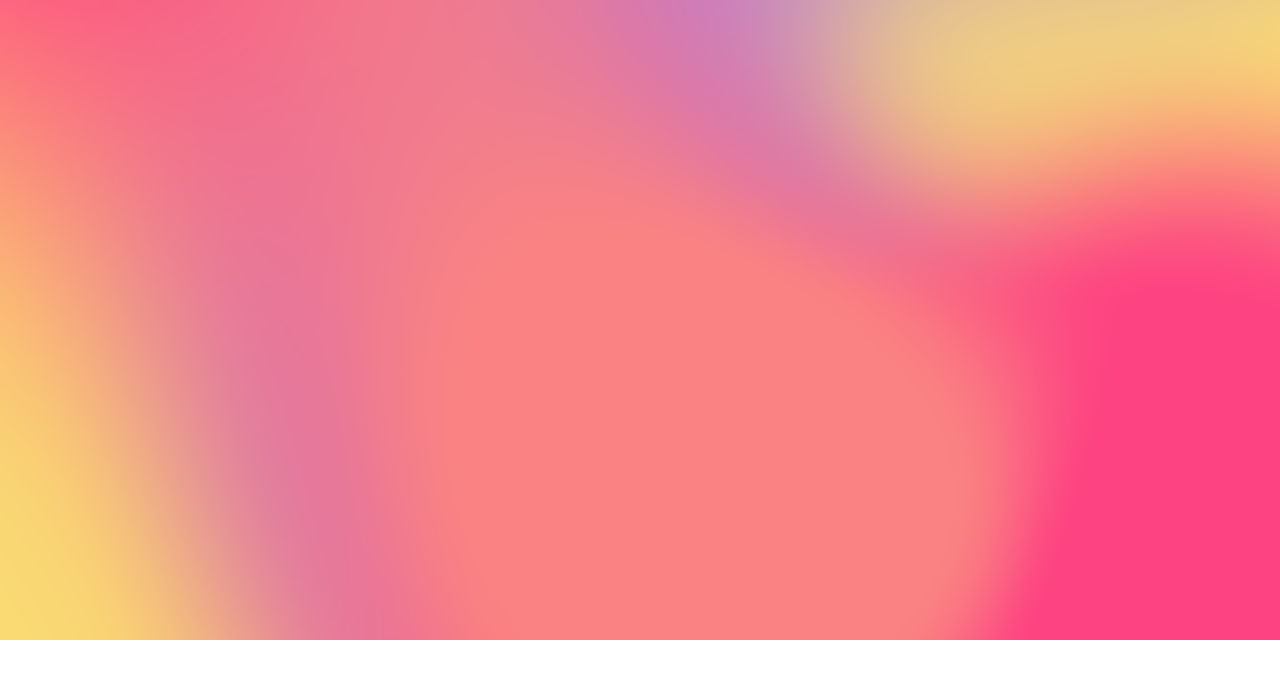
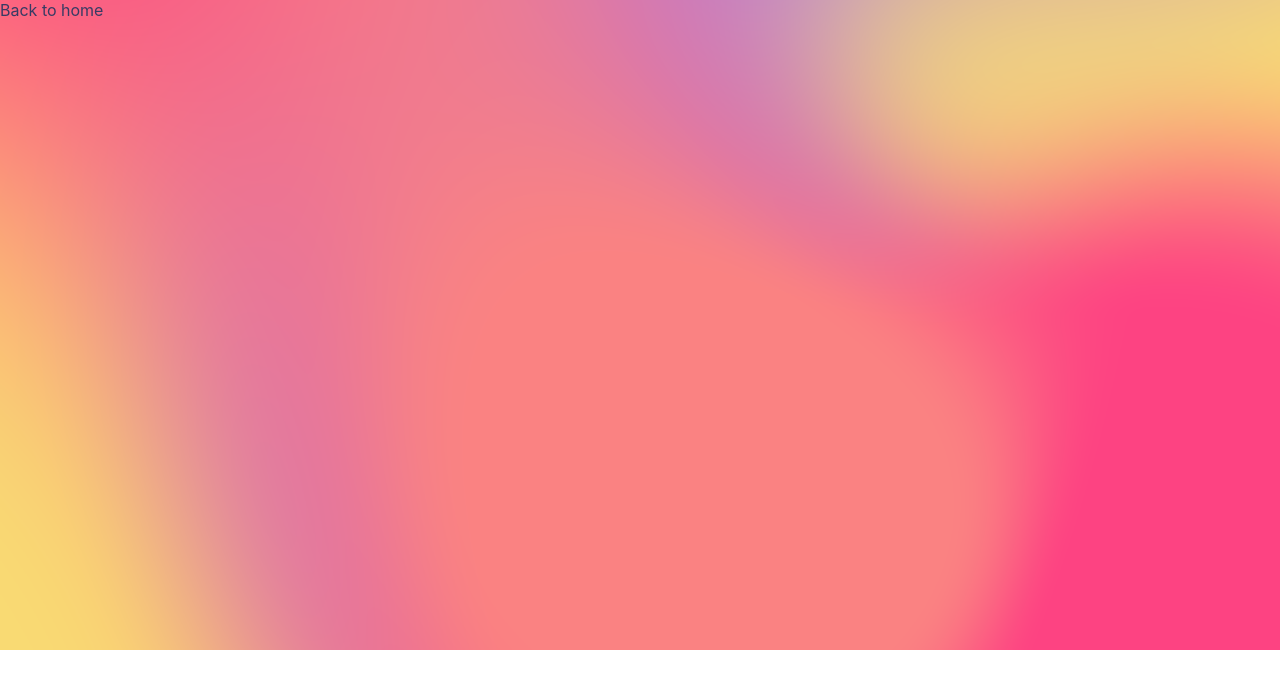
Before and after one commit to Moshood1426/coffee-app-, a Next.js app: page /coffee-store/0 in a window 1280 px wide. Shown: the top 688 px of the page. Built offline with nearby package versions, Linux system fonts and the light colour scheme; a web font is replaced by a local one.

Commit message:
linking non-dynamic pages

```diff
--- a/src/pages/coffee-store/[id].js
+++ b/src/pages/coffee-store/[id].js
@@ -1,14 +1,17 @@
-import React from 'react'
-import { useRouter } from 'next/router'
+import React from "react";
+import { useRouter } from "next/router";
+import Link from "next/link";
 
 const CoffeeStore = () => {
-  const router = useRouter()
+  const router = useRouter();
 
   return (
     <div>
+      <Link href="">
+        <a>Back to home</a>
+      </Link>
+    </div>
+  );
+};
 
-    </div>
-  )
-}
-
-export default CoffeeStore
+export default CoffeeStore;
```
